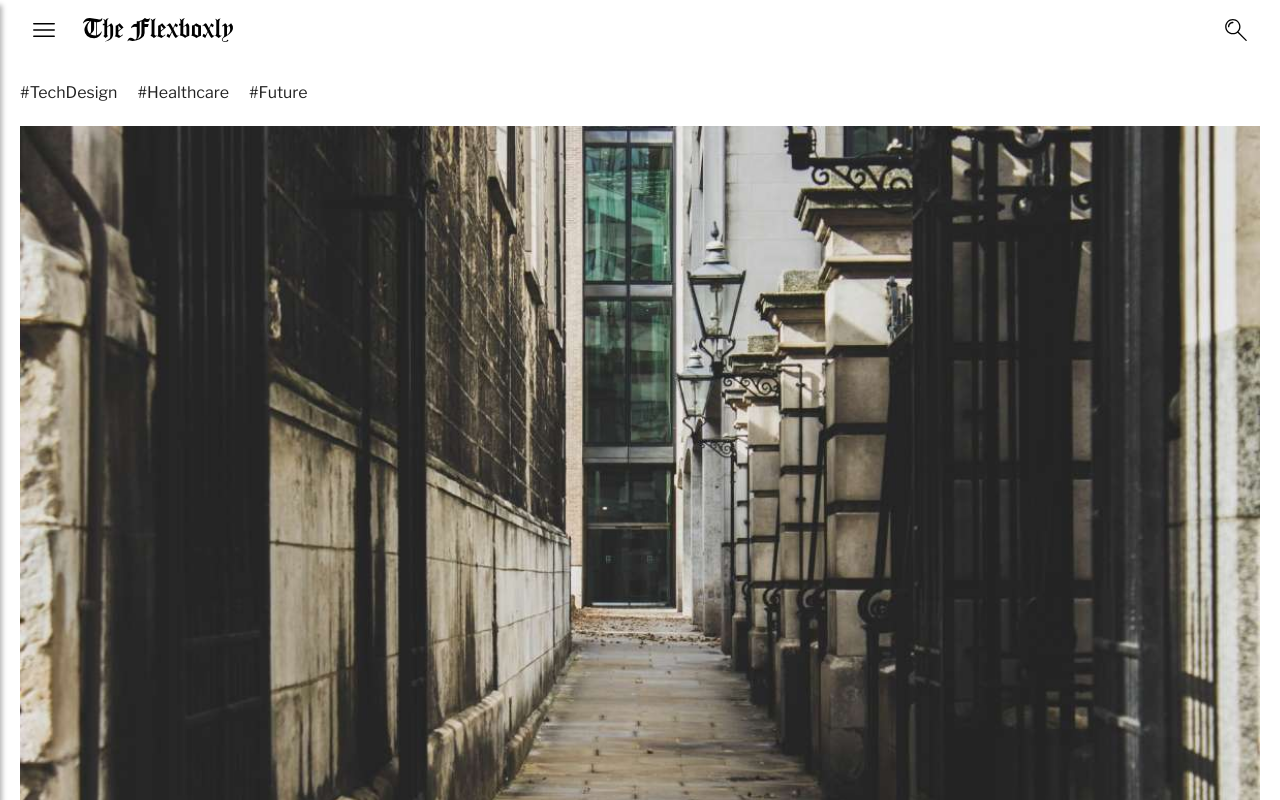
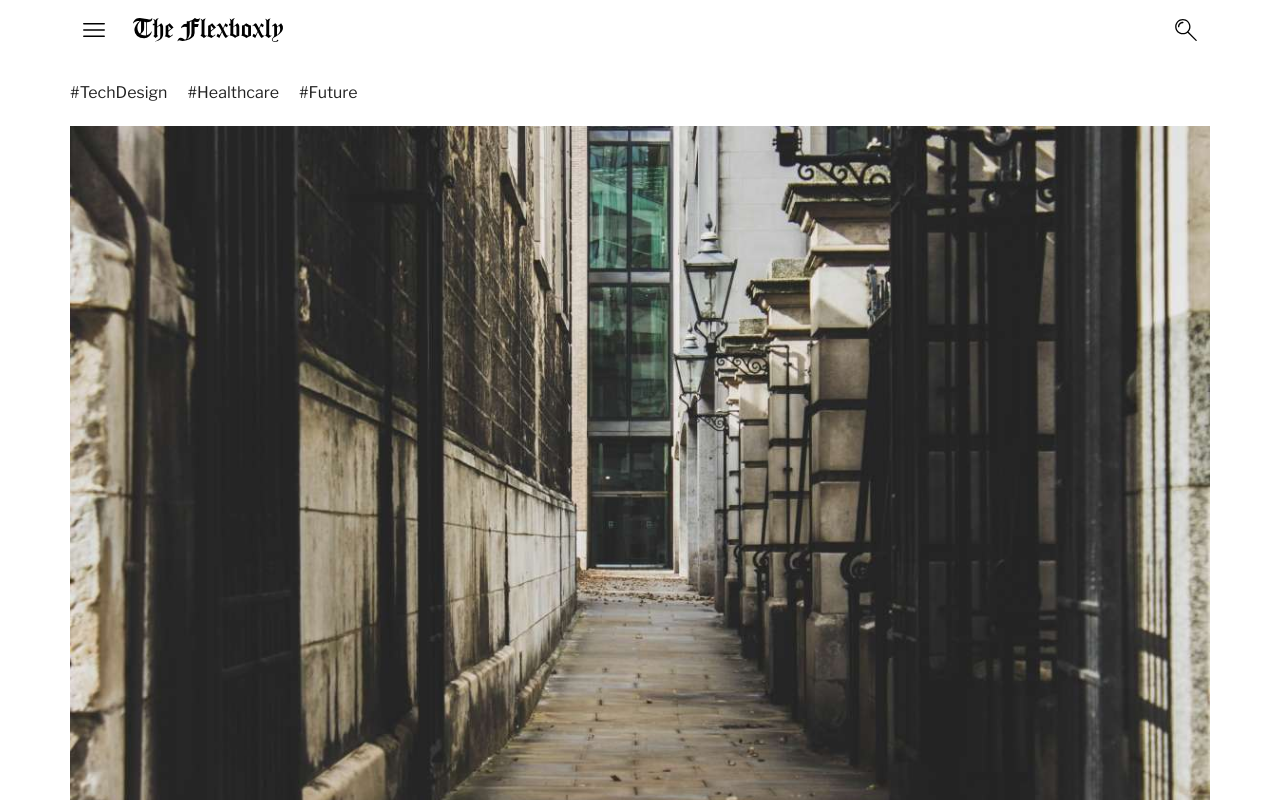
Before and after one commit to darkroom51/flexboxly-react, a React (Create React App) app: page / in a window 1280 px wide. Shown: the top 800 px of the page. Built offline with nearby package versions, Linux system fonts and the light colour scheme.

Commit message:
add temp wrapper

```diff
--- a/src/components/Navbar/MenuDrawer.js
+++ b/src/components/Navbar/MenuDrawer.js
@@ -30,7 +30,7 @@ const StyledDrawer = styled.div`
   box-shadow: ${({ theme }) => theme.lightShadow};
   z-index: 101;
   transition: transform 0.2s linear;
-  transform: translateX(${({ menuOpened }) => (menuOpened ? "0" : "-100%")});
+  transform: translateX(${({ menuOpened }) => (menuOpened ? "0" : "-105%")});
 `;
 
 const StyledTopbar = styled.div`
--- a/src/components/Navbar/Navbar.js
+++ b/src/components/Navbar/Navbar.js
@@ -7,7 +7,7 @@ import RightBtn from "./RightBtn";
 import MenuDrawer from "./MenuDrawer";
 
 const StyledHeader = styled.header`
-  position: absolute;
+  position: relative;
   left: 0;
   top: 0;
   padding: 0 20px;
@@ -17,6 +17,9 @@ const StyledHeader = styled.header`
   display: flex;
   justify-content: flex-start;
   align-items: center;
+  /*temp*/
+  max-width: 1180px;
+  margin: 0 auto;
 `;
 
 const Navbar = () => {
--- a/src/theme/GlobalStyle.js
+++ b/src/theme/GlobalStyle.js
@@ -30,7 +30,7 @@ body {
   font-family: "Merriweather", serif;
   color: ${theme.mainBlack};
   background: ${theme.mainWhite};
-  padding-top: ${theme.menuOffset};
+  /* padding-top: ${theme.menuOffset}; */ /*temp wrapper*/
 }
 
 /*temp styles just to speed up everythign*/
@@ -40,6 +40,9 @@ a {
   transition: ${theme.mainTransition};
 }
 main {
+  /*temp wrapper*/
+  max-width: 1180px;
+  margin: 0 auto;
   padding: 0 2rem;
 }
 `;
```
